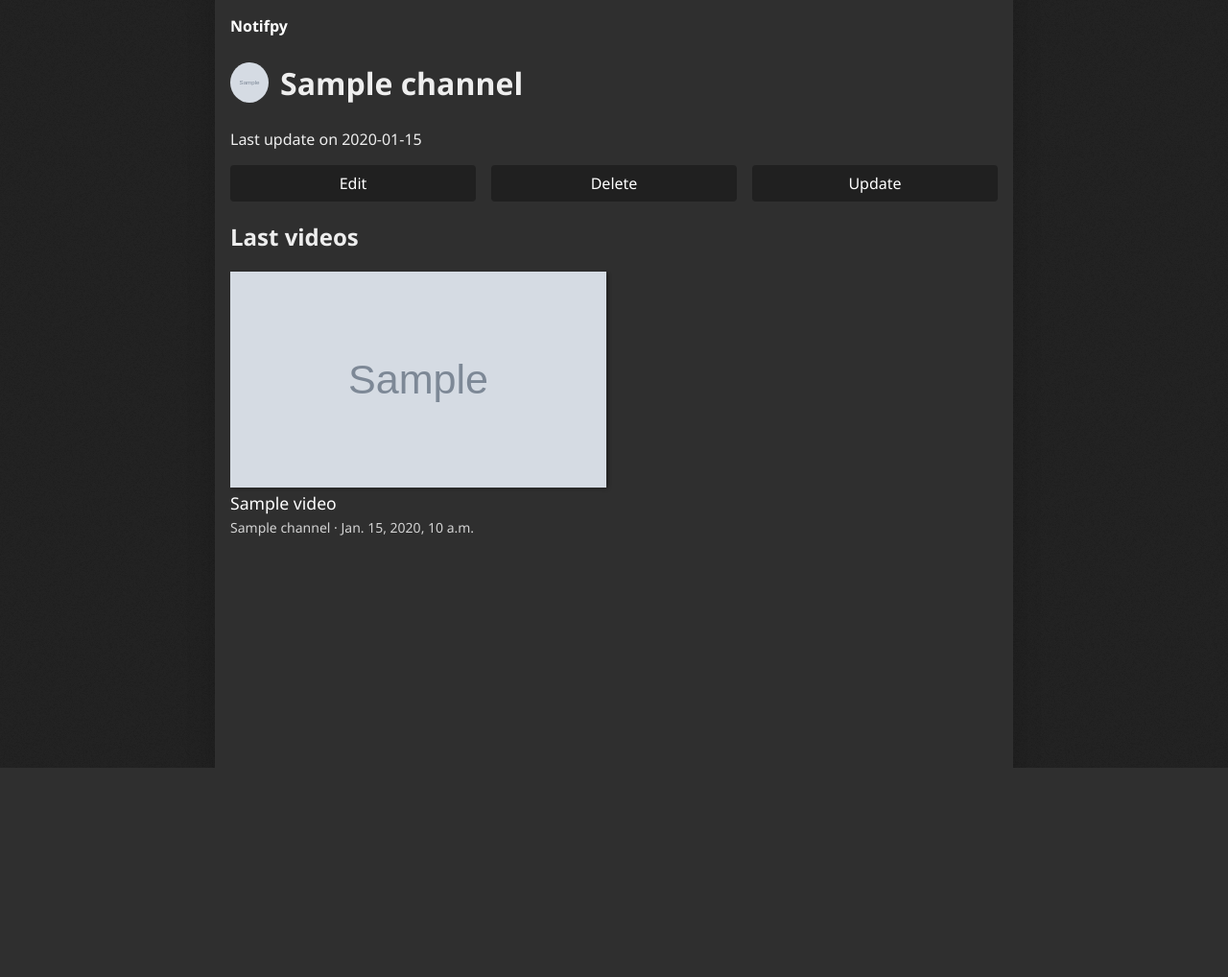
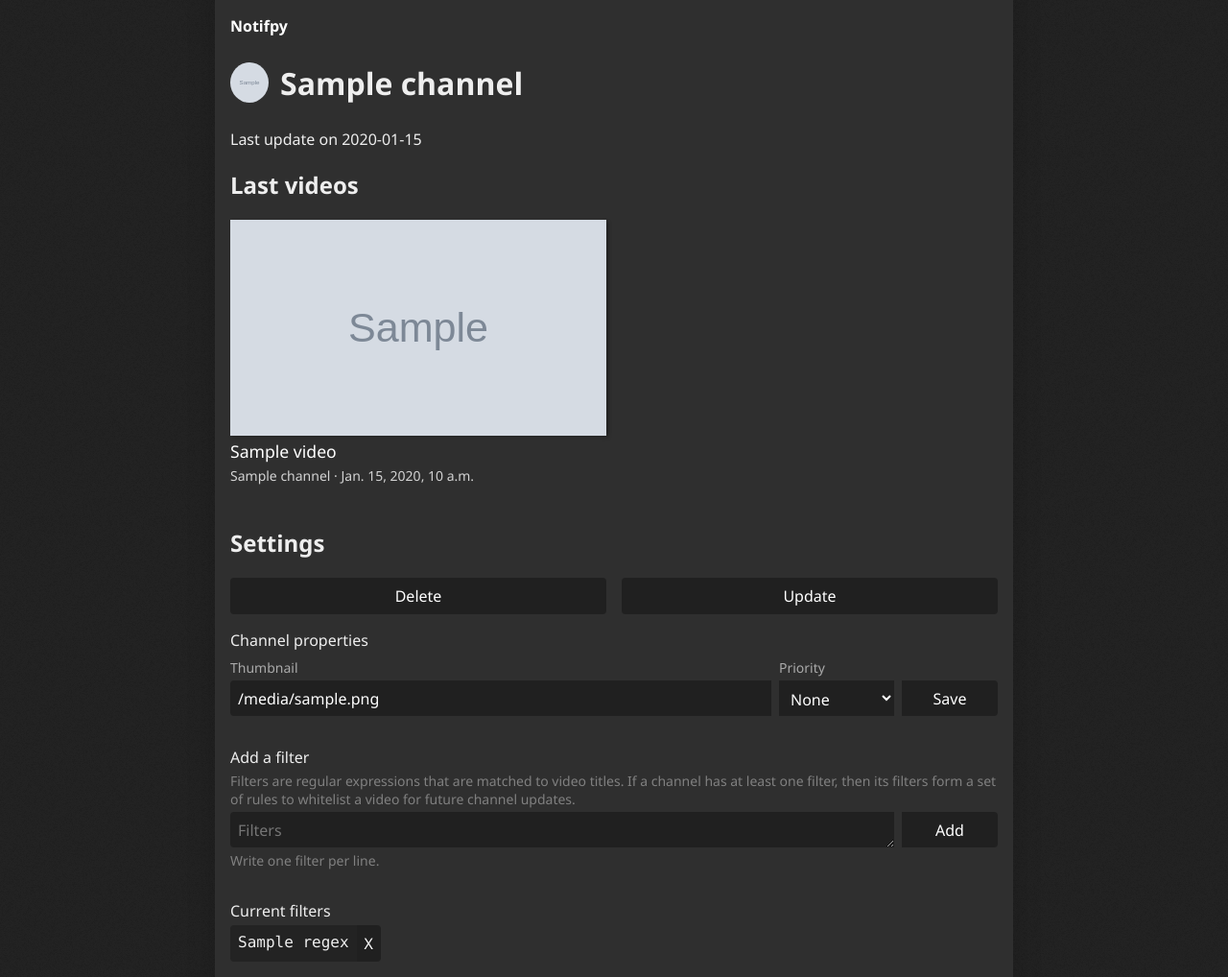
Before and after one commit to ychalier/notifpy, a Django app: template notifpy/templates/notifpy/channel.html in a window 1280 px wide. Shown: the whole page at 96% size. Before the commit the page ends 800 px from the top, so only its background shows below. Run offline with Django 3.2, Linux system fonts and the light colour scheme; the template is opened without the code that fills it: most values are stand-ins (such as "Sample title", 1, 10 or a date in 2020); grey boxes marked "Sample" are stand-in pictures; some libraries are stand-ins or nearby versions.

Commit message:
Channel edition rework

```diff
--- a/notifpy/static/notifpy/css/forms.css
+++ b/notifpy/static/notifpy/css/forms.css
@@ -111,3 +111,35 @@ input[type="submit"]:hover {
     border-bottom-right-radius: 4px;
     border-top: 1px solid lightgrey;
 }
+
+.form--filter {
+    display: flex;
+    flex-direction: row;
+    justify-content: flex-start;
+}
+
+.grid {
+    display: flex;
+    flex-direction: row;
+    justify-content: flex-start;
+}
+
+.grid > * {
+    margin-right: 4px;
+}
+
+.grid > *:last-child {
+    margin-right: 0;
+}
+
+.form--filter label {
+    background-color: #232323;
+    padding: 8px;
+    font-family: Consolas, monospace;
+    border-radius: 4px 0 0 4px;
+}
+
+.form--filter input {
+    width: auto;
+    border-radius: 0 4px 4px 0;
+}
--- a/notifpy/static/notifpy/css/settings.css
+++ b/notifpy/static/notifpy/css/settings.css
@@ -71,6 +71,7 @@
     display: block;
 }
 
-.labeled_input input {
+.labeled_input input, .labeled_input select {
     display: block;
+    height: 37px;
 }
--- a/notifpy/templates/notifpy/channel.html
+++ b/notifpy/templates/notifpy/channel.html
@@ -13,13 +13,8 @@
     Last update on {{channel.last_update}}
 </div>
 
-<div class="command-panel">
-    <a class="command__button" href="{% url 'notifpy:edit_channel' slug=channel.slug %}">Edit</a>
-    <a class="command__button" href="{% url 'notifpy:delete_channel' slug=channel.slug %}">Delete</a>
-    <a class="command__button" href="{% url 'notifpy:update_channel' slug=channel.slug %}">Update</a>
-</div>
+<h2>Last videos</h2>
 
-<h2>Last videos</h2>
 {% if videos %}
 <div class="gallery--grid">
     {% for video in videos %}
@@ -29,4 +24,87 @@
 {% else %}
 <p>No video found for this channel.</p>
 {% endif %}
+
+<h2>Settings</h2>
+
+
+<p class="command-panel">
+    <a class="command__button" href="{% url 'notifpy:delete_channel' slug=channel.slug %}">Delete</a>
+    <a class="command__button" href="{% url 'notifpy:update_channel' slug=channel.slug %}">Update</a>
+</p>
+
+
+<div class="setting">
+    <div class="setting__title">
+        Channel properties
+    </div>
+    <form class="setting__el--inline" action="{% url 'notifpy:edit_channel' slug=channel.slug %}" method="post">
+        <div class="setting__el--inline__item labeled_input">
+            <label for="">Thumbnail</label>
+            <input  class="setting__el__border--first" type="text" name="thumbnail" value="{{channel.thumbnail}}" placeholder="URL to image file">
+        </div>
+        {% csrf_token %}
+        <div class="setting__el--inline__item labeled_input" style="flex: 0 0 120px">
+            <label for="">Priority</label>
+            <select name="priority">
+                <option value="-1" {% if channel.priority == -1 %}selected=""{%endif%}>None</option>
+                <option value="0" {% if channel.priority == 0 %}selected=""{%endif%}>Low</option>
+                <option value="1" {% if channel.priority == 1 %}selected=""{%endif%}>Medium</option>
+                <option value="2" {% if channel.priority == 2 %}selected=""{%endif%}>High</option>
+            </select>
+        </div>
+        <div class="setting__el--inline__item labeled_input setting__el--inline__item--submit">
+            <label></label>
+            <input class="setting__el__border--last" type="submit" value="Save" />
+        </div>
+    </form>
+</div>
+
+<div class="setting">
+    <div class="setting__title">
+        Add a filter
+    </div>
+    <div class="setting__body">
+        <p class="setting__el--hint">
+            Filters are regular expressions that are matched to video titles.
+            If a channel has at least one filter, then its filters form a set
+            of rules to whitelist a video for future channel updates.
+        </p>
+        <form class="setting__el--inline setting__el--inline--fixed_height" method="post" action="{% url 'notifpy:create_filter' %}" class="form--table">
+            <textarea class="setting__el__border--first setting__el--inline__item" name="regexes" rows="8" placeholder="Filters"></textarea>
+            {% csrf_token %}
+            <input hidden name="channel" value={{channel.id}} />
+            <input class="setting__el__border--last setting__el--inline__item setting__el--inline__item--submit" type="submit" value="Add" />
+        </form>
+        <p class="setting__el--hint">
+            Write one filter per line.
+        </p>
+    </div>
+</div>
+
+<div class="setting">
+    <div class="setting__title">
+        Current filters
+    </div>
+    <div class="setting__body grid">
+        {% if channel.filter_set.all %}
+        {% for filter in channel.filter_set.all %}
+        <form method="post" action="{% url 'notifpy:delete_filter' %}" class="form--filter">
+            <label>{{filter.regex}}</label>
+            {% csrf_token %}
+            <input hidden name="id" value="{{filter.id}}" />
+            <input type="submit" value="X" />
+        </form>
+        <div class="vspace"></div>
+        {% endfor %}
+        {% else %}
+        <p class="setting__el--hint">
+            No filter found for this channel.
+        </p>
+        {% endif %}
+    </div>
+</div>
+
+
+
 {% endblock %}
```
Also changed, not shown: notifpy/templates/notifpy/edit_channel.html (deleted, +0 -46 lines), notifpy/views.py (+8 -8 lines).
